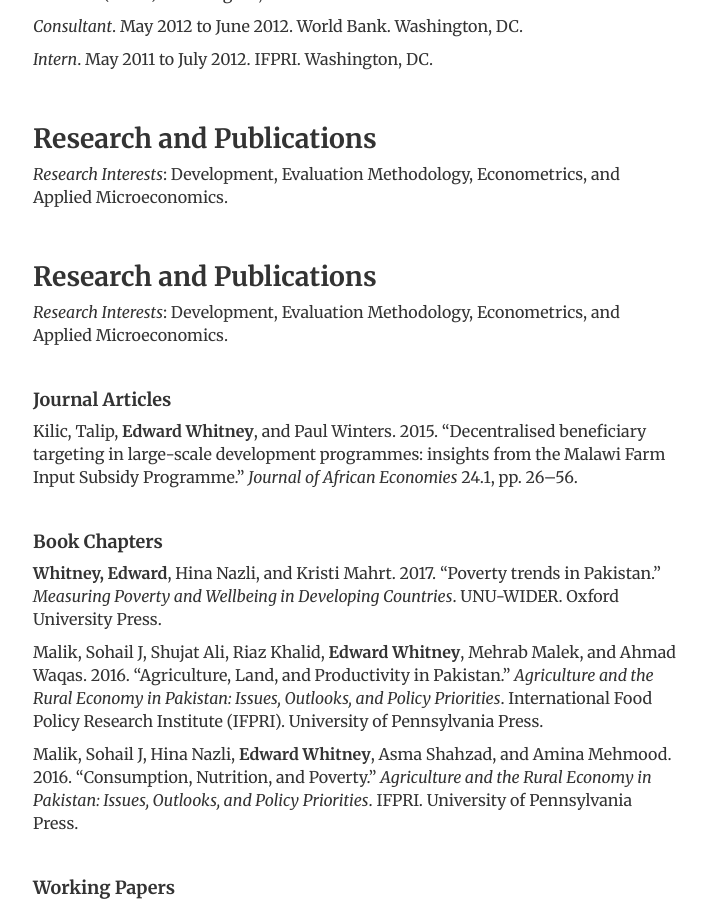
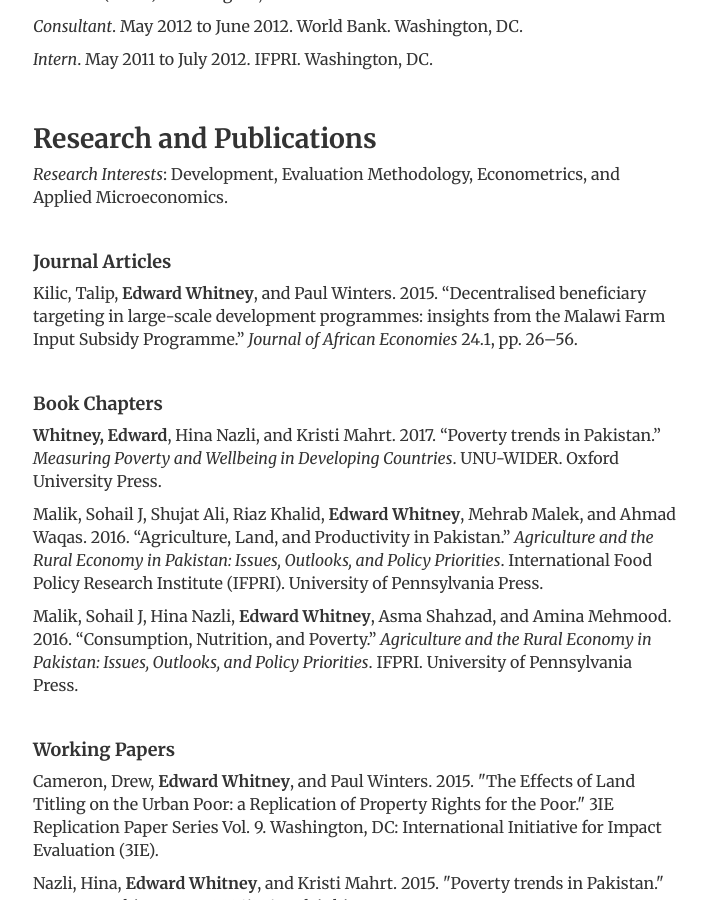
Before and after one commit to edwardmw/edwardmwhitney, a Jekyll site: the page built from cv/index.html, in a window 1280 px wide and 900 px high, scrolled down 640 px. Shown: the whole window, without its empty margins (283-990 px from the left). Built offline with Jekyll 4.4.1, drawn with Linux system fonts in a browser that asks for light colours.

Commit message:
commit3.1

```diff
--- a/cv/index.html
+++ b/cv/index.html
@@ -39,11 +39,6 @@
 				<p><i>Consultant</i>. May 2012 to June 2012. World Bank. Washington, DC.</p>
 
 				<p><i>Intern</i>. May 2011 to July 2012. IFPRI. Washington, DC.</p>
-
-				<br>
-				<h2>Research and Publications</h2>
-
-				<p><i>Research Interests</i>: Development, Evaluation Methodology, Econometrics, and Applied Microeconomics.</p>
 
 				<br>
 				<h2>Research and Publications</h2>
```
